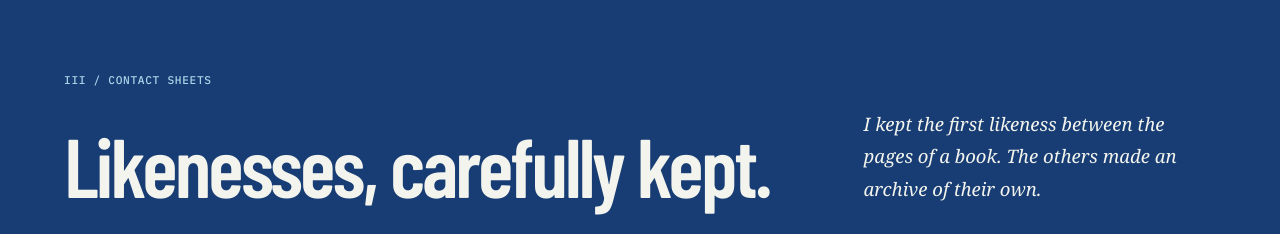
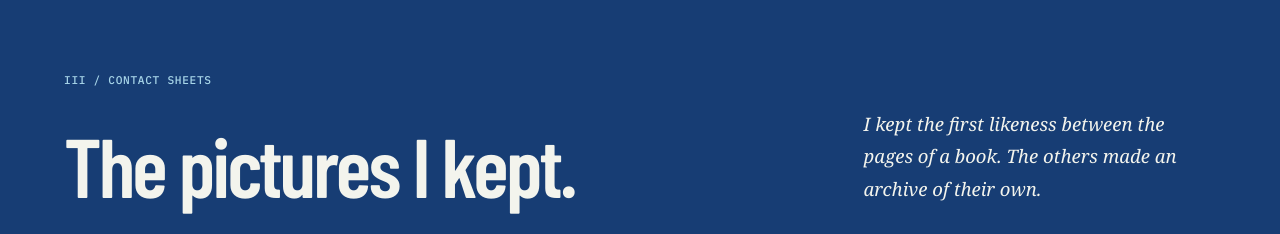
Before and after one commit to ansh-sm/cuthbert, a plain HTML site: page for--you.html in a window 1280 px wide. Shown: the part 1940-2174 px from the top of the page. Drawn offline with nearby package versions, Linux system fonts and the light colour scheme; grey boxes are pictures that could not be loaded; a web font is replaced by a local one.

Commit message:
Update Section III title in for--you.html to 'The pictures I kept.'

```diff
--- a/for--you.html
+++ b/for--you.html
@@ -55,7 +55,7 @@ footer{text-align:center;padding:clamp(6rem,12vw,14rem) 1rem}footer h2{font:ital
 <main>
 <section class="section wrap spread" id="record"><div><span class="micro folio">I / Exposure</span><h2>The day I can’t place.</h2></div><div class="copy"><p>I wish I had written the date on the back of something. A ticket, a receipt, an envelope I could turn over now. At the time it was an ordinary day, and I did what people do with ordinary days. I let it pass.</p><p>What I kept was the sight of her. The picture changed. I stayed in my chair a while. Years later I still have that small interval for which my memory can supply neither a room nor a date.</p><p>This is where I have decided to put it.</p></div></section>
 <section class="section stone"><div class="wrap spread"><div><span class="micro folio">II / Colour study</span><h2>The green inside the stone.</h2></div><div class="copy"><p>Blue is the colour I have given these pages. If you ask what colour the feeling is, my answer is still <em>emerald.</em></p><p>A green stone in an open hand looks almost dark until the hand turns. I have gone about whole days like that. Then a face on a screen, and somebody across the table might have wondered why I smiled.</p></div></div></section>
-<section class="section archive" id="plates"><div class="wrap"><span class="micro folio">III / Contact sheets</span><div class="archive-intro"><h2>Likenesses, carefully kept.</h2><p>I kept the first likeness between the pages of a book. The others made an archive of their own.</p></div>
+<section class="section archive" id="plates"><div class="wrap"><span class="micro folio">III / Contact sheets</span><div class="archive-intro"><h2>The pictures I kept.</h2><p>I kept the first likeness between the pages of a book. The others made an archive of their own.</p></div>
 <div class="grid" aria-label="Photographs"></div><div class="controls"><button class="plain" id="earlier">Previous sheet</button><output id="sheet" aria-live="polite"></output><button class="plain" id="later">Next sheet</button></div></div></section>
 <section class="section wrap letters" id="letters"><span class="micro folio">IV / Correspondence</span><h2>Three letters kept.</h2><div class="leaves">
 <article class="leaf"><p class="micro">I / The bell</p><p>You have never heard my voice. A bell down the street sometimes rings after everyone has gone indoors. I think of the long, loose end of that sound, travelling the last few yards alone.</p></article>
```
